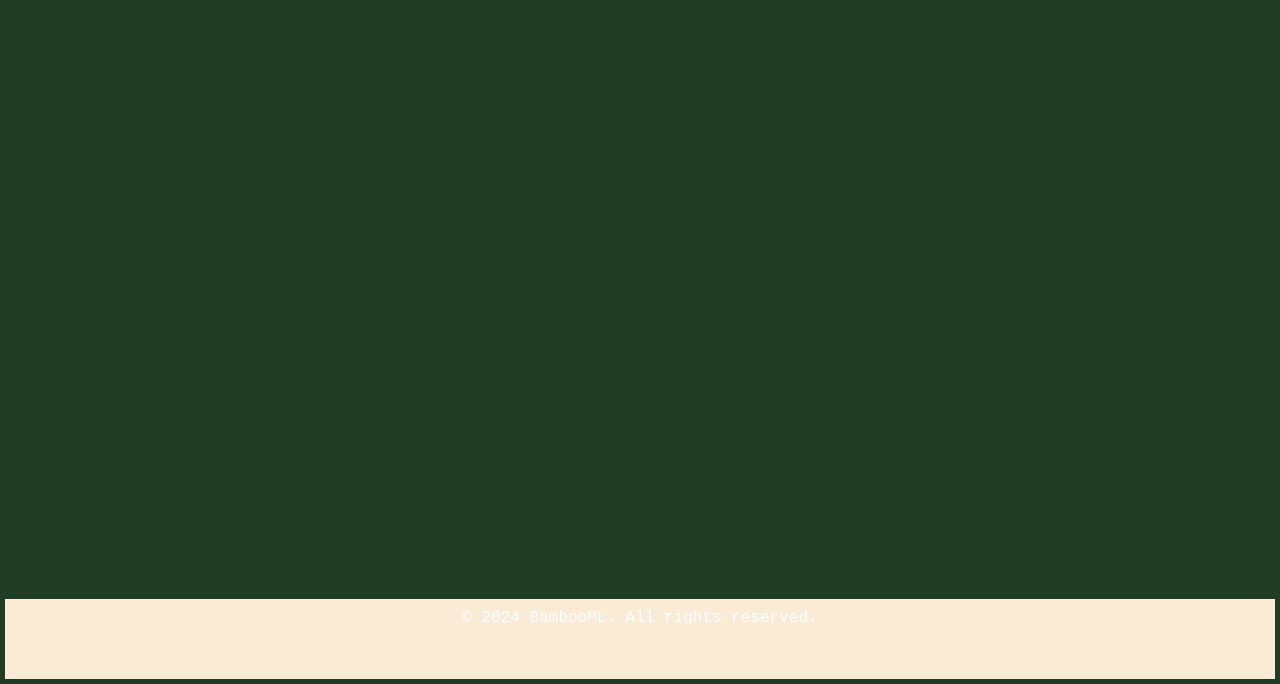
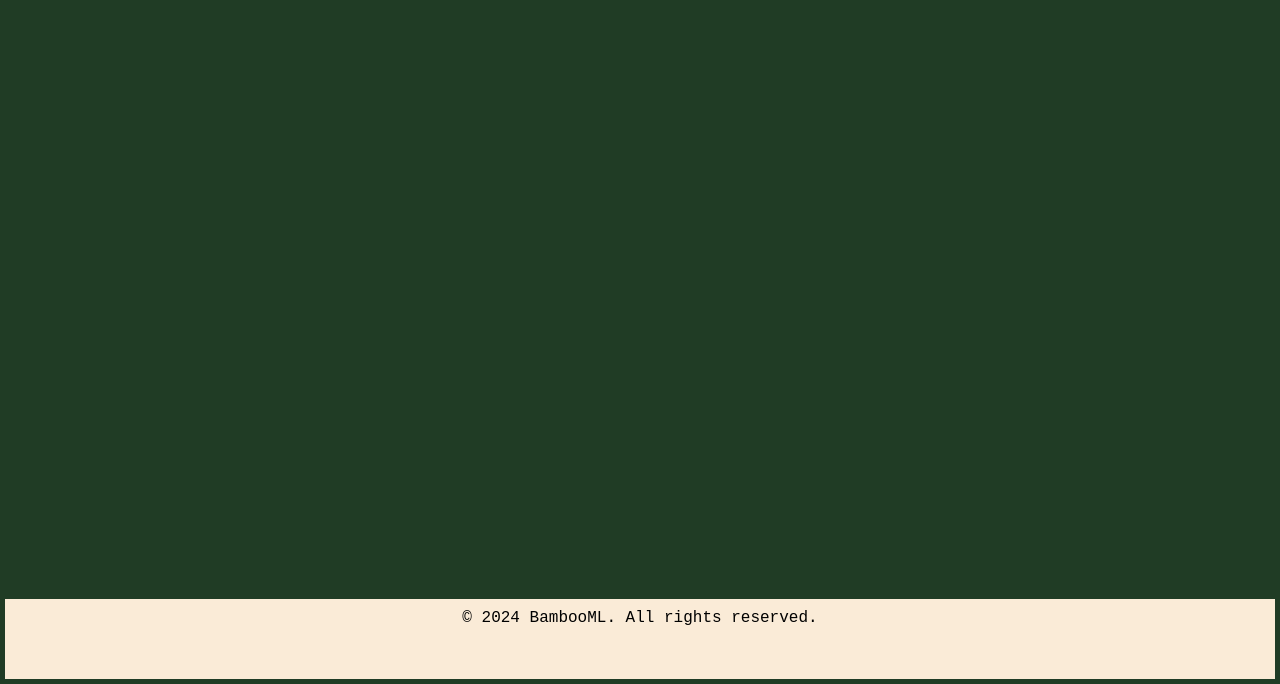
Before and after one commit to BambooML/BambooML.github.io, a plain HTML site: page index.html in a window 1280 px wide. Shown: the part 126-810 px from the top of the page. Drawn offline with nearby package versions, Linux system fonts and the light colour scheme.

Commit message:
Update index.html

```diff
--- a/index.html
+++ b/index.html
@@ -3,10 +3,10 @@
   <head>
     <meta charset="UTF-8">
     <meta name="viewport" content="width=device-width, initial-scale=1">
+    <link rel="stylesheet" href="https://cdnjs.cloudflare.com/ajax/libs/normalize/8.0.1/normalize.min.css" integrity="sha512-NhSC1YmyruXifcj/KFRWoC561YpHpc5Jtzgvbuzx5VozKpWvQ+4nXhPdFgmx8xqexRcpAglTj9sIBWINXa8x5w==" crossorigin="anonymous" referrerpolicy="no-referrer" />
     <title>BambooML</title>
     <link href="style.css" rel="stylesheet">
-    <link rel="stylesheet" href="https://cdnjs.cloudflare.com/ajax/libs/normalize/8.0.1/normalize.min.css" integrity="sha512-NhSC1YmyruXifcj/KFRWoC561YpHpc5Jtzgvbuzx5VozKpWvQ+4nXhPdFgmx8xqexRcpAglTj9sIBWINXa8x5w==" crossorigin="anonymous" referrerpolicy="no-referrer" />
-  </head>
+    </head>
   <body style="display: flex; flex-direction: column; min-height: 100vh; height:100%; margin: 0;">
     <main style="flex: 1;">
       <h1>BambooML 🎋🎍</h1>
@@ -15,7 +15,7 @@
       </p>
     </main>
 
-    <footer style="height: 10vh; background-color: #faebd7; text-align: center; box-sizing: border-box;">
+    <footer style="height: 10vh; background-color: #faebd7; text-align: center; box-sizing: border-box; color: #000">
       <p>© 2024 BambooML. All rights reserved.</p>
     </footer>
   </body>
```
